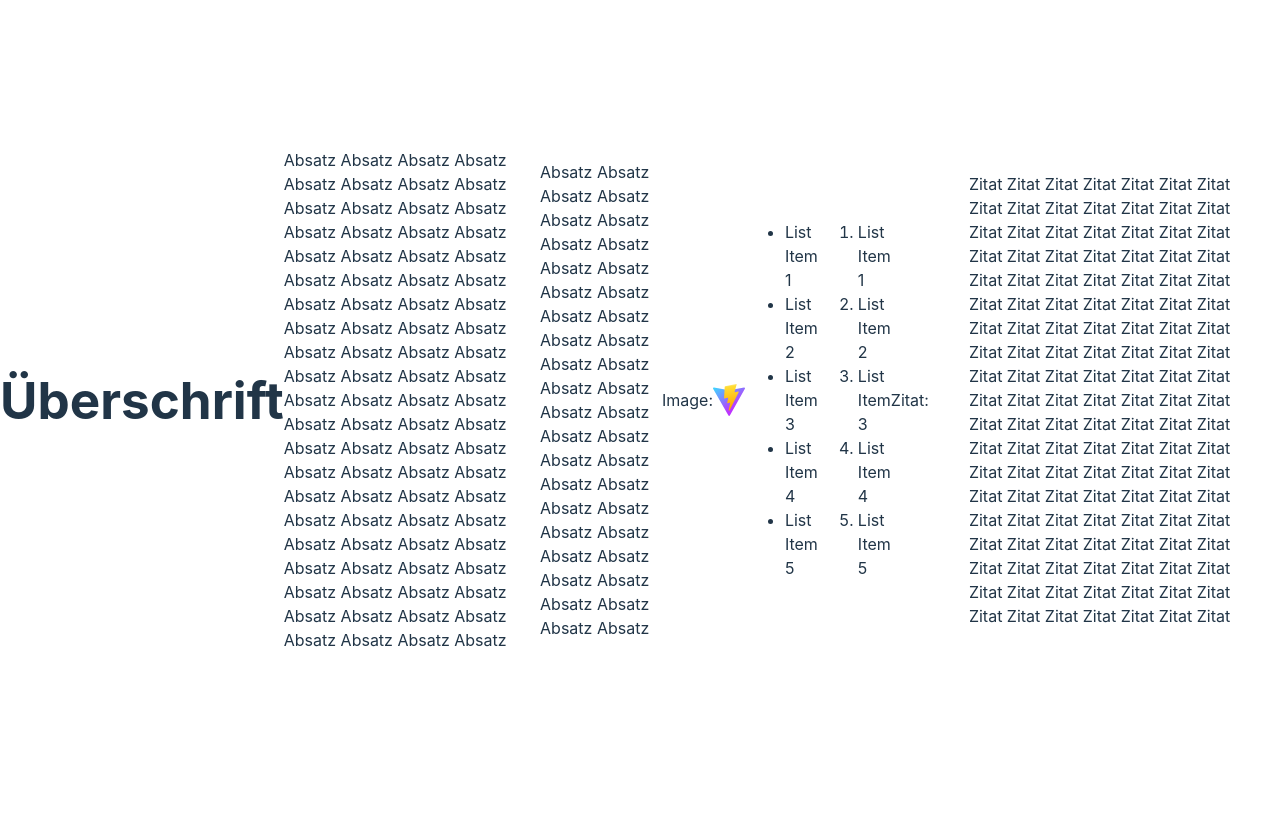
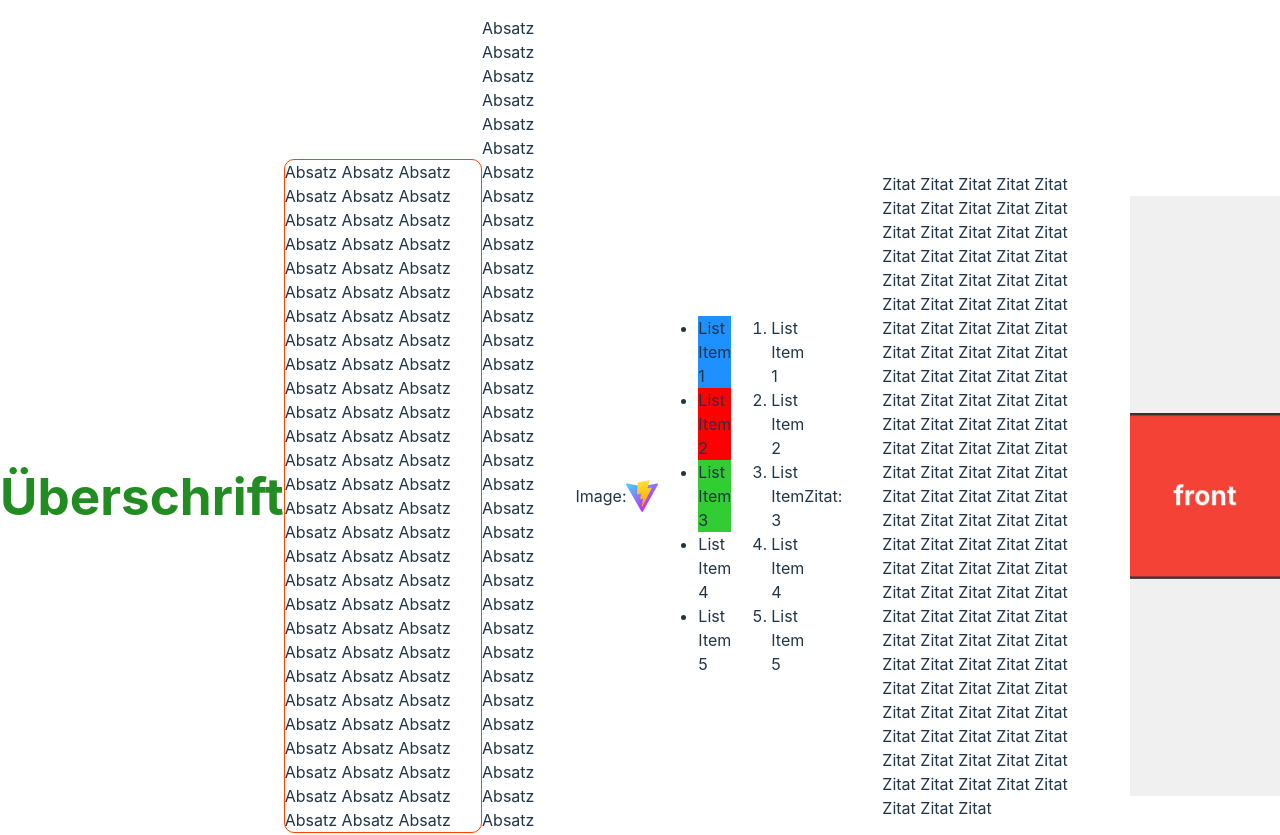
Before and after one commit to Hendrik2319/nf_HtmlTest_Vite, a website built with Vite: page index.html in a window 1280 px wide. Shown: the top 835 px of the page. Before the commit the page ends 800 px from the top, so only its background shows below. Built offline with nearby package versions, Linux system fonts and the light colour scheme.

Commit message:
some CSS magic added

```diff
--- a/index.html
+++ b/index.html
@@ -5,10 +5,104 @@
     <link rel="icon" type="image/svg+xml" href="/vite.svg" />
     <meta name="viewport" content="width=device-width, initial-scale=1.0" />
     <title>Blog Title</title>
+    <style media="screen">
+      .cube-view {
+        height: 600px;
+        width: 900px;
+        display: flex;
+        justify-content: center;
+        align-items: center;
+        /*min-height: 100vh;*/
+        margin: 0;
+        background-color: #f0f0f0;
+        overflow: clip;
+      }
+
+      .cube-container {
+        perspective: 800px;
+      }
+
+      @keyframes rotationXY {
+        from { transform: 0; }
+        to { transform: rotateX(720deg) rotateY(360deg); }
+      }
+
+      cube {
+        display: block;
+        width: 150px;
+        height: 150px;
+        position: relative;
+        transform-style: preserve-3d;
+        /* animation: rotationXY 10s linear infinite; */
+      }
+      .cube-view:hover cube {
+        animation: rotationXY 10s linear infinite;
+      }
+
+      cube:hover {
+        /* transform: rotateX(720deg) rotateY(360deg); */
+      }
+
+      cube:hover .front  { transform: none; }
+      cube:hover .front-left   { transform: translateX(-75px); }
+      cube:hover .left-back    { transform: translateX(-75px); }
+      cube:hover .front-right  { transform: translateX( 75px); }
+      cube:hover .front-top    { transform: translateY(-75px); }
+      cube:hover .front-bottom { transform: translateY( 75px); }
+
+      face, joint {
+        box-sizing: border-box;
+        position: absolute;
+        width: 150px;
+        height: 150px;
+        display: flex;
+        justify-content: center;
+        align-items: center;
+        transform-style: preserve-3d;
+        transition: transform 2s;
+      }
+      joint {
+      }
+      face {
+        font-size: 24px;
+        font-weight: bold;
+        color: white;
+        border: 2px solid #333;
+      }
+
+      .front  { background-color: #f44336; transform: translateZ( 75px); }
+      .back   { background-color: #3f51b5; transform: translateX(-75px); }
+      .left   { background-color: #4caf50; transform: translateX(-75px); }
+      .right  { background-color: #ff9800; transform: translateX( 75px); }
+      .top    { background-color: #9c27b0; transform: translateY(-75px); }
+      .bottom { background-color: #2196f3; transform: translateY( 75px); }
+
+      .front-left   { transform: translateX(-75px) rotateY(-90deg); }
+      .left-back    { transform: translateX(-75px) rotateY(-90deg); }
+      .front-right  { transform: translateX( 75px) rotateY( 90deg); }
+      .front-top    { transform: translateY(-75px) rotateX( 90deg); }
+      .front-bottom { transform: translateY( 75px) rotateX(-90deg); }
+
+    </style>
+
+    <style>
+
+      h1 { color: forestgreen; }
+      ul li:nth-of-type(1) { background: dodgerblue; }
+      ul li:nth-of-type(2) { background: red; }
+      ul li:nth-of-type(3) { background: limegreen; }
+
+      .roundbox {
+        border: 1px solid orangered;
+        border-radius: 10px;
+      }
+
+    </style>
+
   </head>
   <body>
     <h1>Überschrift</h1>
-    <p>
+    <p class="roundbox">
       Absatz Absatz Absatz Absatz Absatz Absatz Absatz Absatz Absatz Absatz Absatz Absatz Absatz Absatz
       Absatz Absatz Absatz Absatz Absatz Absatz Absatz Absatz Absatz Absatz Absatz Absatz Absatz Absatz
       Absatz Absatz Absatz Absatz Absatz Absatz Absatz Absatz Absatz Absatz Absatz Absatz Absatz Absatz
@@ -46,5 +140,31 @@
       Zitat Zitat Zitat Zitat Zitat Zitat Zitat Zitat Zitat Zitat Zitat Zitat Zitat Zitat Zitat Zitat Zitat Zitat Zitat
     </blockquote>
     <!--    Hier steht ein Kommentar   -->
+    <div class="cube-view">
+      <div class="cube-container">
+        <cube>
+          <face class="front">
+            front
+            <joint class="front-left">
+              <face class=" left">
+                left
+                <joint class="left-back">
+                  <face class="back">back</face>
+                </joint>
+              </face>
+            </joint>
+            <joint class="front-right">
+              <face class="right">right</face>
+            </joint>
+            <joint class="front-top">
+              <face class="top">top</face>
+            </joint>
+            <joint class="front-bottom">
+              <face class="bottom">bottom</face>
+            </joint>
+          </face>
+        </cube>
+      </div>
+    </div>
   </body>
 </html>
```
Also changed, not shown: 3d.html (added, +114 -0 lines).
